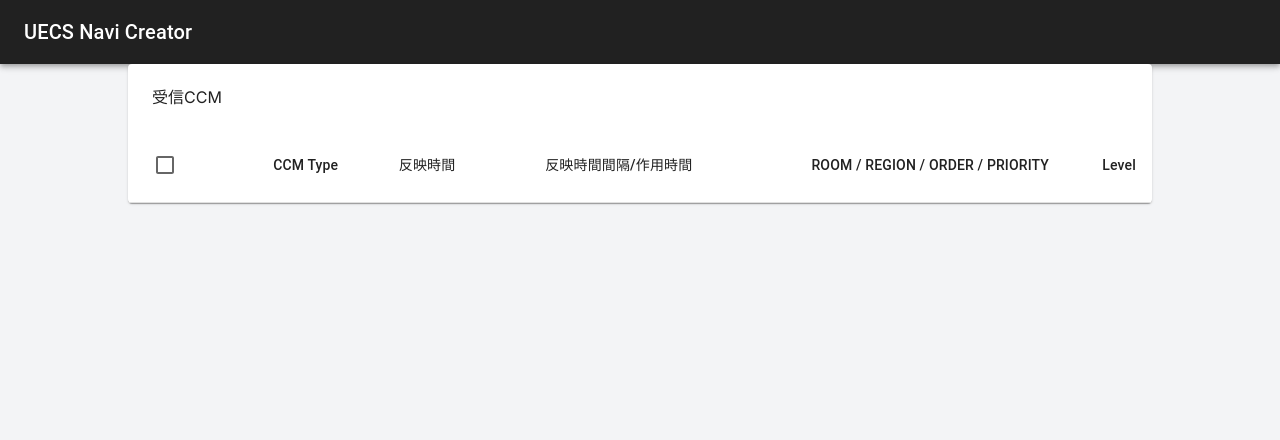
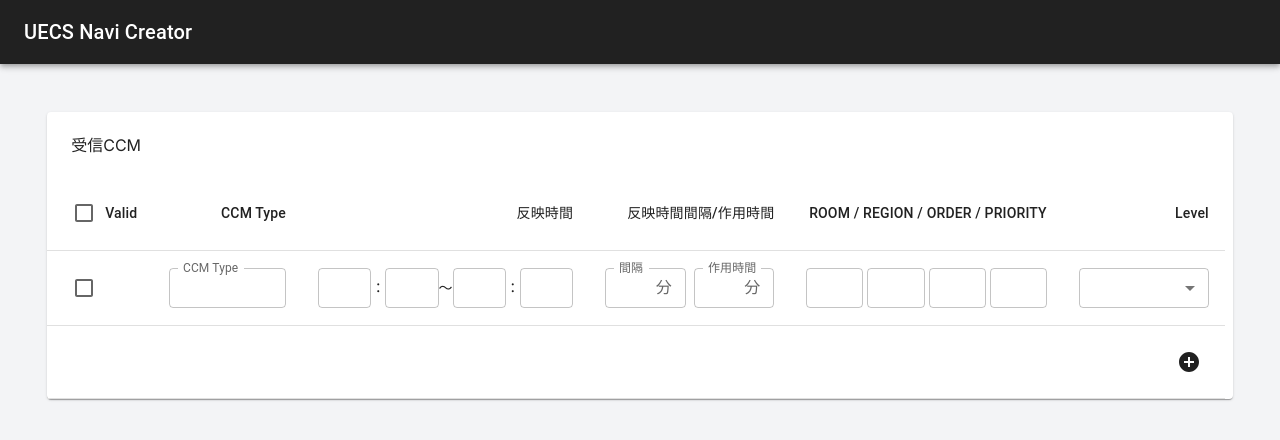
Before and after one commit to Fumiya-Tahara/uecs-navi-creator, a Next.js app in the folder frontend/: page /list-create in a window 1280 px wide. Shown: the top 440 px of the page. Built offline with nearby package versions, Linux system fonts and the light colour scheme.

Commit message:
add blockB table layout

```diff
--- /dev/null
+++ b/frontend/src/app/list-create/components/block-b.tsx
@@ -0,0 +1,271 @@
+"use client";
+import {
+  Paper,
+  Box,
+  Table,
+  TableBody,
+  TableCell,
+  TableContainer,
+  TableHead,
+  TableRow,
+  Checkbox,
+  Toolbar,
+  TextField,
+  InputAdornment,
+  FormControl,
+  Select,
+  MenuItem,
+  ThemeProvider,
+  IconButton,
+  TableFooter,
+} from "@mui/material";
+import AddCircleIcon from "@mui/icons-material/AddCircle";
+import { wholeTheme } from "@/features/themes/theme";
+import { useEffect, useState } from "react";
+
+export interface ReceptionParams {
+  valid: boolean;
+  room: number;
+  region: number;
+  order: number;
+  priority: number;
+  lv: number;
+  cast: number;
+  sr: string;
+  ccm_type: string;
+  unit: string;
+  sthr: number;
+  stmn: number;
+  edhr: number;
+  edmn: number;
+  inmn: number;
+  dumn: number;
+  rly_l: number;
+  rly_h: number;
+}
+
+interface TableListProps {
+  allIsValid: boolean;
+}
+
+const TableList = (props: TableListProps) => {
+  const { allIsValid } = props;
+  const [isValid, setIsValid] = useState<boolean>(false);
+  const [param, setParamList] = useState<ReceptionParams>({
+    valid: false,
+    room: 0,
+    region: 0,
+    order: 0,
+    priority: 0,
+    lv: 0,
+    cast: 1,
+    sr: "R",
+    ccm_type: "",
+    unit: "UNIT",
+    sthr: 0,
+    stmn: 0,
+    edhr: 0,
+    edmn: 0,
+    inmn: 0,
+    dumn: 0,
+    rly_l: 0,
+    rly_h: 0,
+  });
+
+  useEffect(() => {
+    setIsValid(allIsValid);
+  }, [allIsValid]);
+
+  return (
+    <TableRow>
+      <TableCell>
+        <Box sx={{ display: "flex", alignItems: "center" }}>
+          <Checkbox
+            checked={isValid}
+            onChange={(event) => {
+              setIsValid(event.target.checked);
+            }}
+          />
+        </Box>
+      </TableCell>
+      <TableCell align="right">
+        <TextField
+          label="CCM Type"
+          size="small"
+          InputLabelProps={{
+            shrink: true,
+          }}
+        />
+      </TableCell>
+      <TableCell align="right">
+        <Box
+          sx={{
+            display: "flex",
+            justifyContent: "flex-end",
+            alignItems: "center",
+          }}
+        >
+          <TextField
+            type="number"
+            size="small"
+            inputProps={{ min: 0, max: 23 }}
+          ></TextField>
+          <Box>：</Box>
+          <TextField
+            type="number"
+            size="small"
+            inputProps={{ min: 0, max: 59 }}
+          ></TextField>
+          <Box>〜</Box>
+          <TextField
+            type="number"
+            size="small"
+            inputProps={{ min: 0, max: 23 }}
+          ></TextField>
+          <Box>：</Box>
+          <TextField
+            type="number"
+            size="small"
+            inputProps={{ min: 0, max: 59 }}
+          ></TextField>
+        </Box>
+      </TableCell>
+      <TableCell align="right">
+        <Box sx={{ display: "flex", justifyContent: "flex-end" }}>
+          <TextField
+            label="間隔"
+            type="number"
+            size="small"
+            InputProps={{
+              endAdornment: <InputAdornment position="end">分</InputAdornment>,
+            }}
+            inputProps={{ min: 0, max: 99 }}
+            InputLabelProps={{
+              shrink: true,
+            }}
+            sx={{ marginRight: "8px" }}
+          />
+          <TextField
+            label="作用時間"
+            type="number"
+            size="small"
+            InputProps={{
+              endAdornment: <InputAdornment position="end">分</InputAdornment>,
+            }}
+            inputProps={{ min: 0, max: 99 }}
+            InputLabelProps={{
+              shrink: true,
+            }}
+          />
+        </Box>
+      </TableCell>
+      <TableCell align="right">
+        <Box sx={{ display: "flex", gap: "4px", justifyContent: "flex-end" }}>
+          <TextField type="number" size="small" />
+          <TextField type="number" size="small" />
+          <TextField type="number" size="small" />
+          <TextField type="number" size="small" />
+        </Box>
+      </TableCell>
+      <TableCell align="right">
+        <FormControl sx={{ width: "100%" }} size="small">
+          <Select
+            value={param?.lv}
+            onChange={(event) => {
+              const lv = event.target.value;
+              setParamList({ ...param, lv: Number(lv) });
+            }}
+            style={{ width: "130px" }}
+          >
+            <MenuItem value={0}></MenuItem>
+            <MenuItem value={1}>A-1S-0</MenuItem>
+            <MenuItem value={2}>A-1S-1</MenuItem>
+            <MenuItem value={3}>A-10S-0</MenuItem>
+            <MenuItem value={4}>A-10S-1</MenuItem>
+            <MenuItem value={5}>A-1M-0</MenuItem>
+            <MenuItem value={6}>A-1M-1</MenuItem>
+            <MenuItem value={7}>B-0</MenuItem>
+            <MenuItem value={8}>B-1</MenuItem>
+            <MenuItem value={9}>S-1S-0</MenuItem>
+            <MenuItem value={10}>S-1M-0</MenuItem>
+          </Select>
+        </FormControl>
+      </TableCell>
+    </TableRow>
+  );
+};
+
+export function ReceptionParams() {
+  const [paramCount, setParamCount] = useState<number>(1);
+  const [allIsValid, setAllIsValid] = useState<boolean>(false);
+
+  const handleParamCount = () => {
+    if (paramCount == 30) {
+      return;
+    }
+    setParamCount(paramCount + 1);
+  };
+
+  return (
+    <>
+      <Paper sx={{ width: "92%", paddingRight: "8px" }}>
+        <TableContainer>
+          <Toolbar>受信CCM</Toolbar>
+          <Table sx={{ minWidth: 650 }} aria-label="simple table">
+            <TableHead>
+              <TableRow>
+                <TableCell align="right" width={"3%"}>
+                  <Box sx={{ display: "flex", alignItems: "center" }}>
+                    <Checkbox
+                      onChange={(event) => {
+                        setAllIsValid(event.target.checked);
+                      }}
+                      checked={allIsValid}
+                    />
+                    Valid
+                  </Box>
+                </TableCell>
+                <TableCell align="right" width={"14%"}>
+                  CCM Type
+                </TableCell>
+                <TableCell align="right" width={"26%"}>
+                  反映時間
+                </TableCell>
+                <TableCell align="right" width={"18%"}>
+                  反映時間間隔/作用時間
+                </TableCell>
+                <TableCell align="right" width={"25%"}>
+                  ROOM / REGION / ORDER / PRIORITY
+                </TableCell>
+                <TableCell align="right" width={"13%"}>
+                  Level
+                </TableCell>
+              </TableRow>
+            </TableHead>
+            <TableBody>
+              {[...Array(paramCount)].map((_, index) => (
+                <TableList key={index} allIsValid={allIsValid} />
+              ))}
+            </TableBody>
+            <TableFooter>
+              <TableRow>
+                <TableCell colSpan={6} align="right">
+                  <ThemeProvider theme={wholeTheme}>
+                    <IconButton
+                      onClick={() => {
+                        handleParamCount();
+                      }}
+                      color="primary"
+                    >
+                      <AddCircleIcon />
+                    </IconButton>
+                  </ThemeProvider>
+                </TableCell>
+              </TableRow>
+            </TableFooter>
+          </Table>
+        </TableContainer>
+      </Paper>
+    </>
+  );
+}
--- a/frontend/src/app/list-create/components/reception-params.tsx
+++ /dev/null
@@ -1,81 +0,0 @@
-"use client";
-import {
-  Paper,
-  Table,
-  TableBody,
-  TableCell,
-  TableContainer,
-  TableHead,
-  TableRow,
-  Checkbox,
-  Toolbar,
-} from "@mui/material";
-import { useState } from "react";
-
-export interface ReceptionParams {
-  id: number;
-  valid: boolean;
-  room: number;
-  region: number;
-  order: number;
-  priority: number;
-  lv: number;
-  cast: number;
-  sr: string;
-  ccm_type: string;
-  unit: string;
-  sthr: number;
-  stmn: number;
-  edhr: number;
-  edmn: number;
-  inmn: number;
-  dumn: number;
-  rly_l: number;
-  rly_h: number;
-}
-
-export function ReceptionParams() {
-  const [paramList, setParamList] = useState<ReceptionParams[]>([]);
-
-  return (
-    <>
-      <Paper sx={{ width: "80%" }}>
-        <TableContainer>
-          <Toolbar>受信CCM</Toolbar>
-          <Table sx={{ minWidth: 650 }} aria-label="simple table">
-            <TableHead>
-              <TableRow>
-                <TableCell>
-                  <Checkbox />
-                </TableCell>
-                <TableCell align="right">CCM Type</TableCell>
-                <TableCell align="right">反映時間</TableCell>
-                <TableCell align="right">反映時間間隔/作用時間</TableCell>
-                <TableCell align="right">
-                  ROOM / REGION / ORDER / PRIORITY
-                </TableCell>
-                <TableCell align="right">Level</TableCell>
-              </TableRow>
-            </TableHead>
-            {/* <TableBody>
-          {rows.map((row) => (
-            <TableRow
-              key={row.name}
-              sx={{ "&:last-child td, &:last-child th": { border: 0 } }}
-            >
-              <TableCell component="th" scope="row">
-                {row.name}
-              </TableCell>
-              <TableCell align="right">{row.calories}</TableCell>
-              <TableCell align="right">{row.fat}</TableCell>
-              <TableCell align="right">{row.carbs}</TableCell>
-              <TableCell align="right">{row.protein}</TableCell>
-            </TableRow>
-          ))}
-        </TableBody> */}
-          </Table>
-        </TableContainer>
-      </Paper>
-    </>
-  );
-}
--- a/frontend/src/app/list-create/page.tsx
+++ b/frontend/src/app/list-create/page.tsx
@@ -1,9 +1,10 @@
-import { ReceptionParams } from "./components/reception-params";
+import { Box } from "@mui/material";
+import { ReceptionParams } from "./components/block-b";
 
 export default function ListCreate() {
   return (
-    <div className="flex justify-center">
+    <Box sx={{ paddingY: "48px", display: "flex", justifyContent: "center" }}>
       <ReceptionParams />
-    </div>
+    </Box>
   );
 }
```
